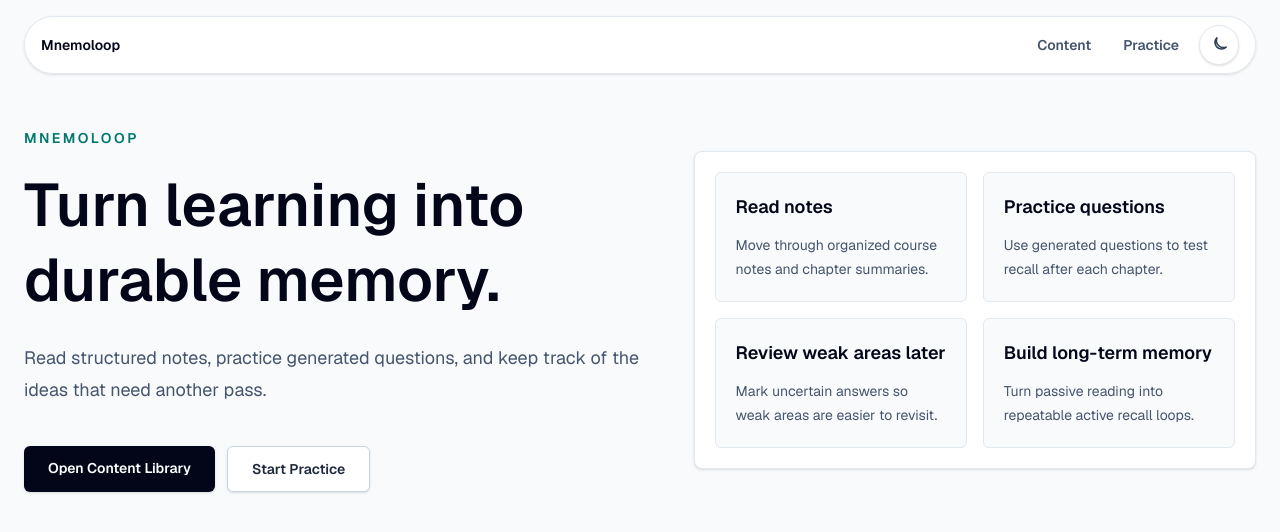
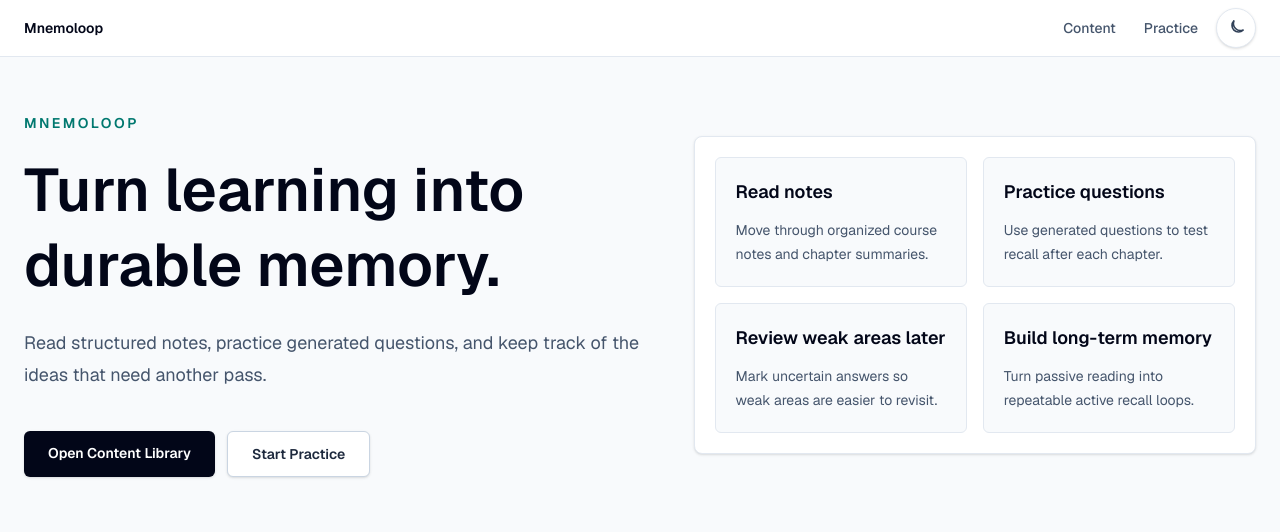
Before and after one commit to bh7781/mnemoloop, a Next.js app: page / in a window 1280 px wide. Shown: the top 532 px of the page. Built offline with nearby package versions, Linux system fonts and the light colour scheme.

Commit message:
Refactor layout spacing in multiple components for improved consistency

```diff
--- a/app/content/[category]/[provider]/[course]/[chapter]/page.tsx
+++ b/app/content/[category]/[provider]/[course]/[chapter]/page.tsx
@@ -36,7 +36,7 @@ export default async function ChapterPage({ params }: ChapterPageProps) {
   )}`;
 
   return (
-    <main className="min-h-screen bg-white px-6 pb-16 pt-32 text-slate-950 dark:bg-slate-950 dark:text-white">
+    <main className="min-h-screen bg-white px-6 pb-16 pt-12 text-slate-950 dark:bg-slate-950 dark:text-white">
       <article className="mx-auto w-full max-w-3xl">
         <Link
           href={courseHref}
--- a/app/content/[category]/[provider]/[course]/page.tsx
+++ b/app/content/[category]/[provider]/[course]/page.tsx
@@ -22,7 +22,7 @@ export default async function CoursePage({ params }: CoursePageProps) {
   }
 
   return (
-    <main className="min-h-screen bg-white px-6 pb-16 pt-32 text-slate-950 dark:bg-slate-950 dark:text-white">
+    <main className="min-h-screen bg-white px-6 pb-16 pt-12 text-slate-950 dark:bg-slate-950 dark:text-white">
       <section className="mx-auto w-full max-w-4xl">
         <Link
           href="/content"
--- a/app/content/page.tsx
+++ b/app/content/page.tsx
@@ -7,7 +7,7 @@ export default async function ContentPage() {
   const courses = await getCourses();
 
   return (
-    <main className="min-h-screen bg-white px-6 pb-16 pt-32 text-slate-950 dark:bg-slate-950 dark:text-white">
+    <main className="min-h-screen bg-white px-6 pb-16 pt-12 text-slate-950 dark:bg-slate-950 dark:text-white">
       <section className="mx-auto w-full max-w-5xl">
         <p className="mb-4 text-sm font-semibold uppercase tracking-[0.18em] text-teal-700">
           Mnemoloop
--- a/app/page.tsx
+++ b/app/page.tsx
@@ -21,7 +21,7 @@ const featureCards = [
 
 export default function Home() {
   return (
-    <main className="min-h-screen bg-slate-50 px-6 pb-16 pt-32 text-slate-950 dark:bg-slate-950 dark:text-white">
+    <main className="min-h-screen bg-slate-50 px-6 pb-16 pt-14 text-slate-950 dark:bg-slate-950 dark:text-white">
       <section className="mx-auto grid w-full max-w-7xl gap-12 lg:grid-cols-[1.05fr_0.95fr] lg:items-center">
         <div>
           <p className="text-sm font-semibold uppercase tracking-[0.18em] text-teal-700 dark:text-teal-400">
--- a/app/practice/page.tsx
+++ b/app/practice/page.tsx
@@ -43,7 +43,7 @@ export default async function PracticePage({ searchParams }: PracticePageProps)
     const questionBanks = await getQuestionBanks();
 
     return (
-      <main className="min-h-screen bg-slate-50 px-6 pb-10 pt-28 text-slate-950 dark:bg-slate-950 dark:text-white sm:pb-16">
+      <main className="min-h-screen bg-slate-50 px-6 pb-10 pt-12 text-slate-950 dark:bg-slate-950 dark:text-white sm:pb-16">
         <PracticeSelection questionBanks={questionBanks} />
       </main>
     );
@@ -54,7 +54,7 @@ export default async function PracticePage({ searchParams }: PracticePageProps)
     : await getCourseQuiz(courseKey);
 
   return (
-    <main className="min-h-screen bg-slate-50 px-6 pb-10 pt-28 text-slate-950 dark:bg-slate-950 dark:text-white sm:pb-16">
+    <main className="min-h-screen bg-slate-50 px-6 pb-10 pt-12 text-slate-950 dark:bg-slate-950 dark:text-white sm:pb-16">
       {quiz ? (
         <Quiz quiz={quiz} />
       ) : (
--- a/app/site-nav.tsx
+++ b/app/site-nav.tsx
@@ -3,24 +3,24 @@ import ThemeToggle from "./theme-toggle";
 
 export default function SiteNav() {
   return (
-    <header className="fixed left-0 right-0 top-0 z-50 px-4 py-4 sm:px-6">
-      <nav className="mx-auto flex max-w-7xl items-center justify-between rounded-full border border-slate-200 bg-white/90 px-4 py-2 shadow-sm backdrop-blur dark:border-slate-800 dark:bg-slate-950/85">
+    <header className="sticky top-0 z-50 border-b border-slate-200 bg-white/80 px-4 backdrop-blur-md dark:border-slate-800 dark:bg-slate-950/80 sm:px-6">
+      <nav className="mx-auto flex h-14 max-w-7xl items-center justify-between">
         <Link
           href="/"
-          className="text-sm font-semibold tracking-normal text-slate-950 dark:text-white"
+          className="text-sm font-semibold tracking-normal text-slate-950 transition hover:text-teal-700 dark:text-white dark:hover:text-teal-400"
         >
           Mnemoloop
         </Link>
         <div className="flex items-center gap-2">
           <Link
             href="/content"
-            className="rounded-full px-3 py-2 text-sm font-semibold text-slate-600 transition hover:bg-slate-100 hover:text-slate-950 dark:text-slate-300 dark:hover:bg-slate-800 dark:hover:text-white"
+            className="rounded-md px-2.5 py-1.5 text-sm font-medium text-slate-600 transition hover:bg-slate-100 hover:text-slate-950 dark:text-slate-300 dark:hover:bg-slate-800 dark:hover:text-white"
           >
             Content
           </Link>
           <Link
             href="/practice"
-            className="rounded-full px-3 py-2 text-sm font-semibold text-slate-600 transition hover:bg-slate-100 hover:text-slate-950 dark:text-slate-300 dark:hover:bg-slate-800 dark:hover:text-white"
+            className="rounded-md px-2.5 py-1.5 text-sm font-medium text-slate-600 transition hover:bg-slate-100 hover:text-slate-950 dark:text-slate-300 dark:hover:bg-slate-800 dark:hover:text-white"
           >
             Practice
           </Link>
```
